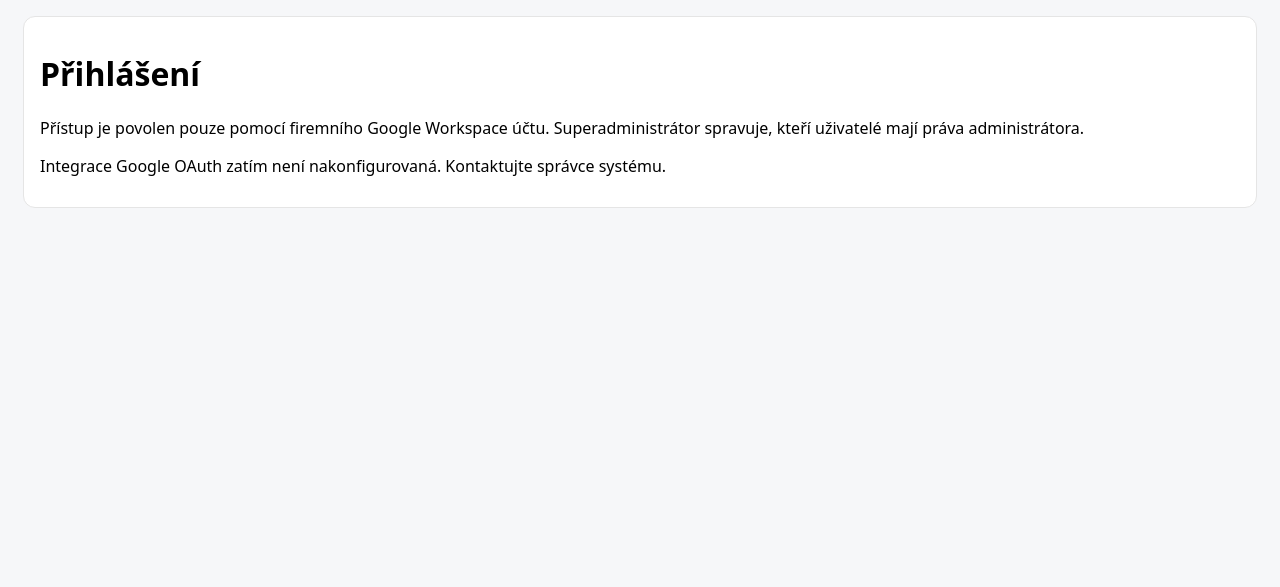
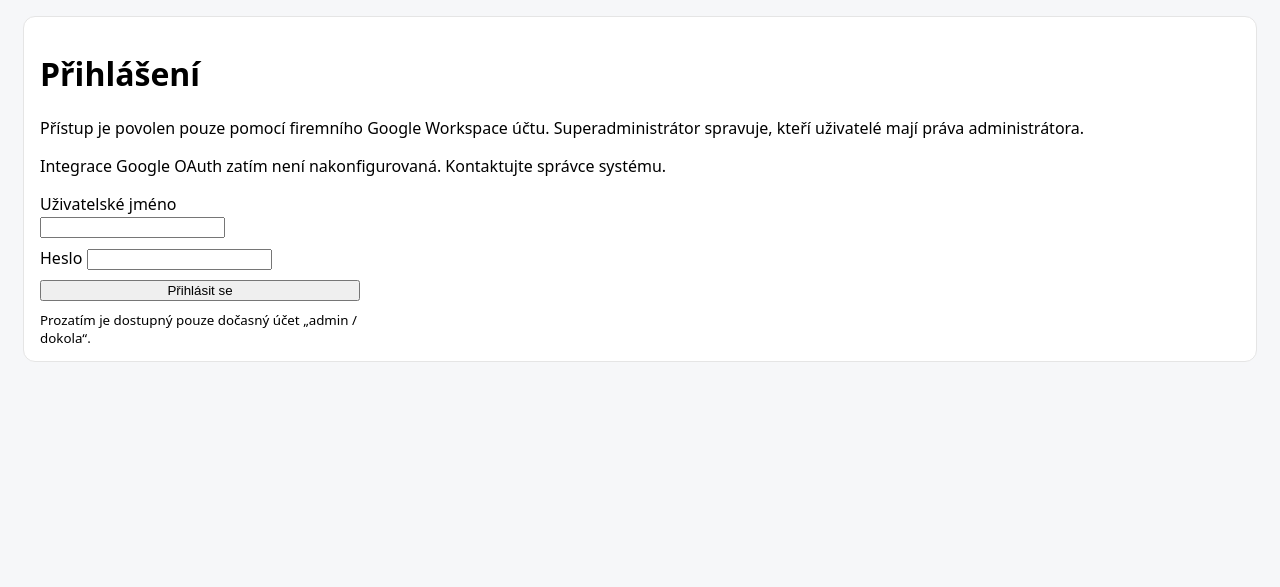
Before and after one commit to libor-sloupensky/GWvyroba-sklady, a PHP site: page /login in a window 1280 px wide. Shown: the part 42-629 px from the top of the page. Run offline with PHP 8.4, Linux system fonts and the light colour scheme.

Commit message:
přístup

```diff
--- a/src/Controller/AuthController.php
+++ b/src/Controller/AuthController.php
@@ -21,11 +21,37 @@ final class AuthController
             'error' => $error,
             'info' => $info,
             'googleReady' => $googleReady,
+            'localEnabled' => !$googleReady,
         ]);
     }
 
     public function loginSubmit(): void
     {
+        if ($this->isLoggedIn()) {
+            $this->redirect('/');
+            return;
+        }
+        if ($this->hasGoogleConfig()) {
+            $this->flashError('Použijte přihlášení přes Google.');
+            $this->redirect('/login');
+            return;
+        }
+        $username = trim((string)($_POST['username'] ?? ''));
+        $password = (string)($_POST['password'] ?? '');
+        if ($username === 'admin' && $password === 'dokola') {
+            $_SESSION['user'] = [
+                'id' => 0,
+                'email' => 'admin@local',
+                'role' => 'superadmin',
+                'name' => 'Lokální administrátor',
+            ];
+            session_regenerate_id(true);
+            $target = $_SESSION['redirect_after_login'] ?? '/';
+            unset($_SESSION['redirect_after_login']);
+            $this->redirect($target ?: '/');
+            return;
+        }
+        $this->flashError('Neplatné přihlašovací údaje.');
         $this->redirect('/login');
     }
 
--- a/views/auth_login_body.php
+++ b/views/auth_login_body.php
@@ -17,4 +17,18 @@
   <p><a href="/auth/google" class="btn">Přihlásit se přes Google</a></p>
 <?php else: ?>
   <p class="muted">Integrace Google OAuth zatím není nakonfigurovaná. Kontaktujte správce systému.</p>
+  <?php if (!empty($localEnabled)): ?>
+    <form method="post" action="/login" class="login-form" style="margin-top:1rem;max-width:320px;display:flex;flex-direction:column;gap:0.6rem;">
+      <label>
+        <span>Uživatelské jméno</span>
+        <input type="text" name="username" required />
+      </label>
+      <label>
+        <span>Heslo</span>
+        <input type="password" name="password" required />
+      </label>
+      <button type="submit" class="btn">Přihlásit se</button>
+      <small class="muted">Prozatím je dostupný pouze dočasný účet „admin / dokola“.</small>
+    </form>
+  <?php endif; ?>
 <?php endif; ?>
```
